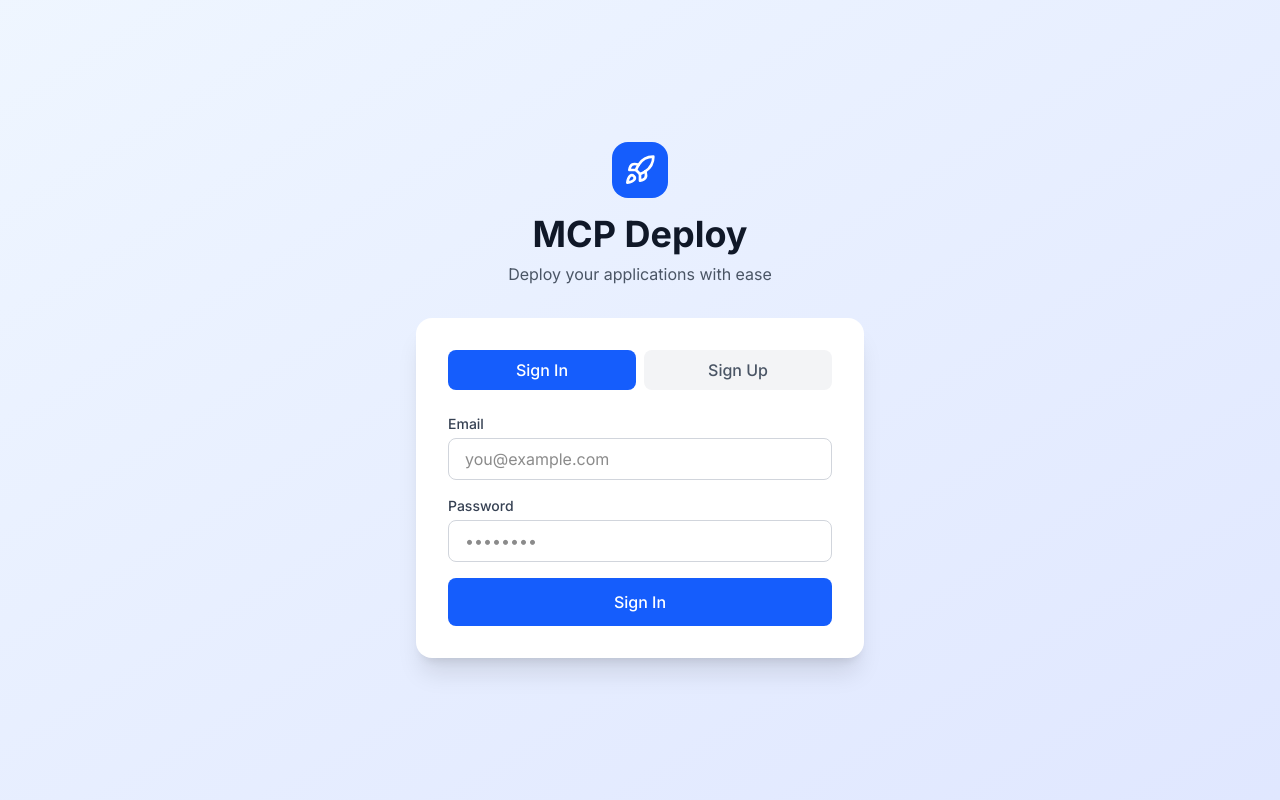
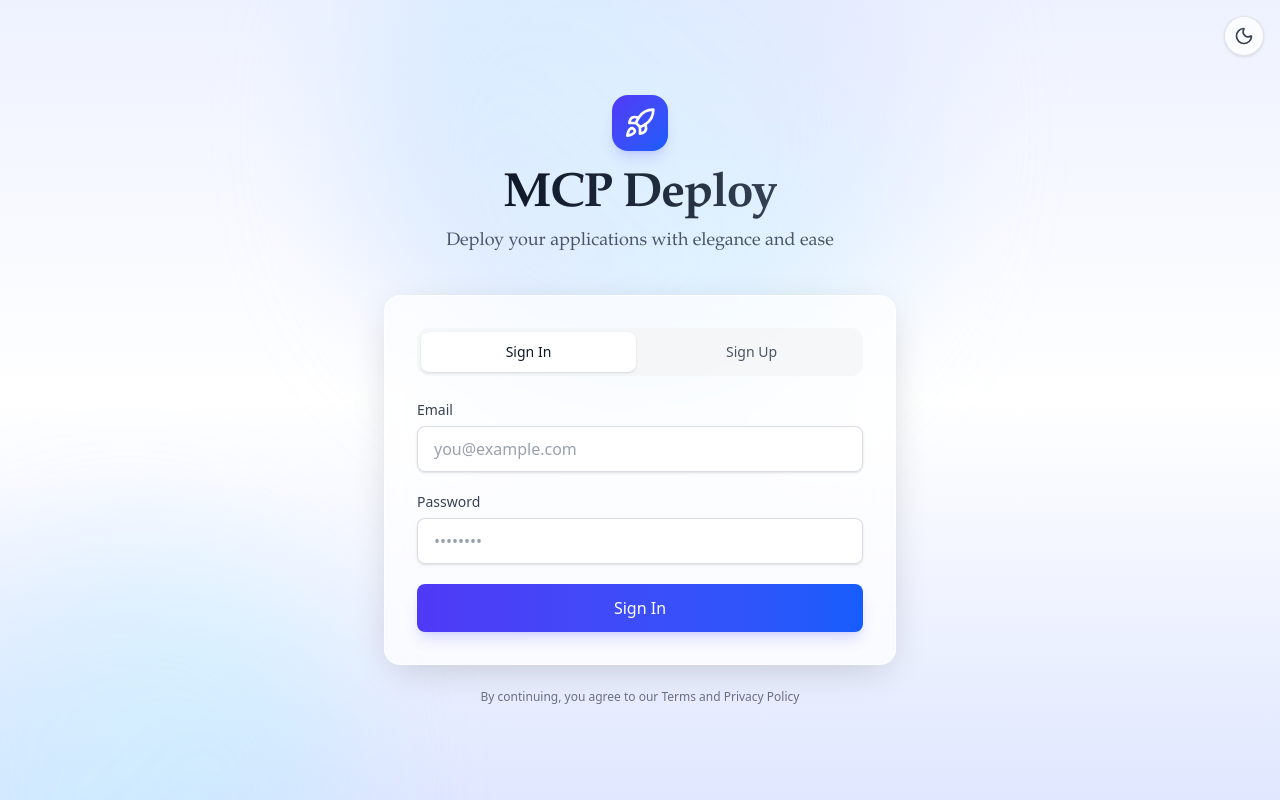
Before and after one commit to HACKMANV8/geller-cup-winners, a Next.js app: page / in a window 1280 px wide. Built offline with nearby package versions, Linux system fonts and the light colour scheme; no server answers.

Commit message:
changed signup page ui

```diff
--- a/app/page.tsx
+++ b/app/page.tsx
@@ -3,7 +3,7 @@
 import { useAuth } from '@/contexts/AuthContext';
 import { useRouter } from 'next/navigation';
 import { useEffect, useState } from 'react';
-import { Rocket, Loader } from 'lucide-react';
+import { Rocket, Loader, Sun, Moon } from 'lucide-react';
 
 export default function Home() {
   const { user, loading, signIn, signUp } = useAuth();
@@ -13,12 +13,41 @@ export default function Home() {
   const [password, setPassword] = useState('');
   const [error, setError] = useState('');
   const [submitting, setSubmitting] = useState(false);
+  const [theme, setTheme] = useState<'light' | 'dark'>('light');
 
   useEffect(() => {
     if (!loading && user) {
       router.push('/dashboard');
     }
   }, [user, loading, router]);
+
+  // Initialize theme from localStorage or system preference
+  useEffect(() => {
+    try {
+      const stored = typeof window !== 'undefined' ? localStorage.getItem('theme') : null;
+      const prefersDark = typeof window !== 'undefined' && window.matchMedia && window.matchMedia('(prefers-color-scheme: dark)').matches;
+      const initial = (stored === 'dark' || (!stored && prefersDark)) ? 'dark' : 'light';
+      setTheme(initial);
+      if (typeof document !== 'undefined') {
+        document.documentElement.classList.toggle('dark', initial === 'dark');
+      }
+    } catch {
+      // noop
+    }
+  }, []);
+
+  const toggleTheme = () => {
+    const next = theme === 'dark' ? 'light' : 'dark';
+    setTheme(next);
+    if (typeof document !== 'undefined') {
+      document.documentElement.classList.toggle('dark', next === 'dark');
+    }
+    try {
+      localStorage.setItem('theme', next);
+    } catch {
+      // noop
+    }
+  };
 
   const handleSubmit = async (e: React.FormEvent) => {
     e.preventDefault();
@@ -41,81 +70,113 @@ export default function Home() {
 
   if (loading) {
     return (
-      <div className="min-h-screen flex items-center justify-center">
+      <div
+        className="min-h-screen flex items-center justify-center"
+        style={{ fontFamily: "'Poppins','ui-sans-serif','system-ui','Segoe UI',Arial,'Noto Sans',sans-serif" }}
+      >
         <Loader className="h-8 w-8 animate-spin text-blue-600" />
       </div>
     );
   }
 
   return (
-    <div className="min-h-screen bg-gradient-to-br from-blue-50 to-indigo-100 flex items-center justify-center p-4">
-      <div className="max-w-md w-full">
-        <div className="text-center mb-8">
-          <div className="flex justify-center mb-4">
-            <div className="bg-blue-600 p-3 rounded-2xl">
+    <div
+      className="relative min-h-screen flex items-center justify-center p-6 overflow-hidden"
+      style={{ fontFamily: "'Poppins','ui-sans-serif','system-ui','Segoe UI',Arial,'Noto Sans',sans-serif" }}
+    >
+      {/* Theme toggle */}
+      <button
+        onClick={toggleTheme}
+        aria-label="Toggle dark mode"
+        className="fixed top-4 right-4 z-20 inline-flex items-center justify-center h-10 w-10 rounded-full border border-black/10 bg-white/70 backdrop-blur-md shadow-sm text-gray-700 hover:bg-white transition dark:border-white/10 dark:bg-white/10 dark:text-gray-200 dark:hover:bg-white/15"
+      >
+        {theme === 'dark' ? <Sun className="h-5 w-5" /> : <Moon className="h-5 w-5" />}
+      </button>
+
+      {/* Subtle layered gradient background */}
+      <div className="pointer-events-none absolute inset-0">
+        <div className="absolute inset-0 bg-gradient-to-b from-indigo-50 via-white to-indigo-100 dark:from-slate-900 dark:via-slate-950 dark:to-black" />
+        <div className="absolute -top-40 left-1/2 -translate-x-1/2 h-[36rem] w-[36rem] rounded-full bg-gradient-to-tr from-indigo-200/50 via-sky-200/40 to-purple-200/40 blur-3xl dark:from-indigo-900/30 dark:via-sky-900/20 dark:to-purple-900/20" />
+        <div className="absolute -bottom-48 -left-24 h-[28rem] w-[28rem] rounded-full bg-gradient-to-tl from-blue-200/40 via-cyan-200/30 to-indigo-200/30 blur-3xl dark:from-blue-900/20 dark:via-cyan-900/10 dark:to-indigo-900/10" />
+      </div>
+
+      <div className="relative z-10 w-full max-w-lg">
+        <div className="text-center mb-10">
+          <div className="flex justify-center mb-5">
+            <div className="p-3 rounded-2xl bg-gradient-to-br from-indigo-600 to-blue-600 shadow-lg shadow-indigo-500/20">
               <Rocket className="h-8 w-8 text-white" />
             </div>
           </div>
-          <h1 className="text-4xl font-bold text-gray-900 mb-2">MCP Deploy</h1>
-          <p className="text-gray-600">Deploy your applications with ease</p>
+          <h1
+            className="text-4xl md:text-5xl font-semibold tracking-tight text-gray-900 dark:text-gray-100"
+            style={{ fontFamily: "'Apple Garamond ITC','Apple Garamond','Garamond','ui-serif',serif" }}
+          >
+            <span className="bg-clip-text text-transparent bg-gradient-to-r from-gray-900 via-gray-800 to-gray-700 dark:from-gray-100 dark:via-gray-200 dark:to-gray-300">MCP Deploy</span>
+          </h1>
+          <p
+            className="mt-2 text-base md:text-lg text-gray-600 dark:text-gray-300"
+            style={{ fontFamily: "'Apple Garamond ITC','Apple Garamond','Garamond','ui-serif',serif" }}
+          >
+            Deploy your applications with elegance and ease
+          </p>
         </div>
 
-        <div className="bg-white rounded-2xl shadow-xl p-8">
-          <div className="flex gap-2 mb-6">
+        <div className="rounded-2xl border border-white/60 bg-white/70 backdrop-blur-xl shadow-[0_10px_40px_-10px_rgba(0,0,0,0.2)] p-6 md:p-8 dark:border-white/10 dark:bg-white/10">
+          <div className="mb-6 grid grid-cols-2 gap-2 rounded-xl bg-gray-100/70 p-1 dark:bg-white/5">
             <button
               onClick={() => setIsSignUp(false)}
-              className={`flex-1 py-2 px-4 rounded-lg font-medium transition ${
+              className={`py-2.5 rounded-lg text-sm font-medium transition-all duration-200 ${
                 !isSignUp
-                  ? 'bg-blue-600 text-white'
-                  : 'bg-gray-100 text-gray-600 hover:bg-gray-200'
+                  ? 'bg-white shadow-sm text-gray-900 dark:bg-white/10 dark:text-gray-100'
+                  : 'text-gray-600 hover:text-gray-800 dark:text-gray-300 dark:hover:text-gray-100'
               }`}
             >
               Sign In
             </button>
             <button
               onClick={() => setIsSignUp(true)}
-              className={`flex-1 py-2 px-4 rounded-lg font-medium transition ${
+              className={`py-2.5 rounded-lg text-sm font-medium transition-all duration-200 ${
                 isSignUp
-                  ? 'bg-blue-600 text-white'
-                  : 'bg-gray-100 text-gray-600 hover:bg-gray-200'
+                  ? 'bg-white shadow-sm text-gray-900 dark:bg-white/10 dark:text-gray-100'
+                  : 'text-gray-600 hover:text-gray-800 dark:text-gray-300 dark:hover:text-gray-100'
               }`}
             >
               Sign Up
             </button>
           </div>
 
-          <form onSubmit={handleSubmit} className="space-y-4">
+          <form onSubmit={handleSubmit} className="space-y-5">
             <div>
-              <label className="block text-sm font-medium text-gray-700 mb-1">
-                Email
-              </label>
+              <label className="block text-sm text-gray-700 mb-1.5 dark:text-gray-200">Email</label>
+              <div className="relative">
                 <input
                   type="email"
                   value={email}
                   onChange={(e) => setEmail(e.target.value)}
-                className="w-full px-4 py-2 border border-gray-300 rounded-lg focus:outline-none focus:ring-2 focus:ring-blue-500"
+                  className="w-full appearance-none rounded-lg border border-gray-300/80 bg-white/90 px-4 py-2.5 text-gray-900 shadow-sm outline-none ring-0 transition placeholder:text-gray-400 focus:border-indigo-400 focus:bg-white focus:ring-2 focus:ring-indigo-100 dark:border-gray-700 dark:bg-white/5 dark:text-gray-100 dark:placeholder:text-gray-400 dark:focus:border-indigo-500 dark:focus:ring-indigo-900"
                   placeholder="you@example.com"
                   required
                 />
               </div>
+            </div>
 
             <div>
-              <label className="block text-sm font-medium text-gray-700 mb-1">
-                Password
-              </label>
+              <label className="block text-sm text-gray-700 mb-1.5 dark:text-gray-200">Password</label>
+              <div className="relative">
                 <input
                   type="password"
                   value={password}
                   onChange={(e) => setPassword(e.target.value)}
-                className="w-full px-4 py-2 border border-gray-300 rounded-lg focus:outline-none focus:ring-2 focus:ring-blue-500"
+                  className="w-full appearance-none rounded-lg border border-gray-300/80 bg-white/90 px-4 py-2.5 text-gray-900 shadow-sm outline-none ring-0 transition placeholder:text-gray-400 focus:border-indigo-400 focus:bg-white focus:ring-2 focus:ring-indigo-100 dark:border-gray-700 dark:bg-white/5 dark:text-gray-100 dark:placeholder:text-gray-400 dark:focus:border-indigo-500 dark:focus:ring-indigo-900"
                   placeholder="••••••••"
                   required
                   minLength={6}
                 />
               </div>
+            </div>
 
             {error && (
-              <div className="p-3 bg-red-50 text-red-700 rounded-lg text-sm">
+              <div className="p-3 rounded-lg text-sm bg-red-50 text-red-700 border border-red-100 dark:bg-red-500/10 dark:text-red-300 dark:border-red-400/10">
                 {error}
               </div>
             )}
@@ -123,7 +184,7 @@ export default function Home() {
             <button
               type="submit"
               disabled={submitting}
-              className="w-full py-3 bg-blue-600 text-white rounded-lg font-medium hover:bg-blue-700 transition disabled:opacity-50 disabled:cursor-not-allowed flex items-center justify-center gap-2"
+              className="w-full inline-flex items-center justify-center gap-2 rounded-lg bg-gradient-to-r from-indigo-600 to-blue-600 py-3 text-white font-medium shadow-lg shadow-indigo-500/20 transition hover:from-indigo-700 hover:to-blue-700 disabled:opacity-60 disabled:cursor-not-allowed"
             >
               {submitting ? (
                 <>
@@ -136,6 +197,10 @@ export default function Home() {
             </button>
           </form>
         </div>
+
+        <p className="mt-6 text-center text-xs text-gray-500 dark:text-gray-400">
+          By continuing, you agree to our Terms and Privacy Policy
+        </p>
       </div>
     </div>
   );
```
Lines whose indentation alone changed are shown as unchanged.
